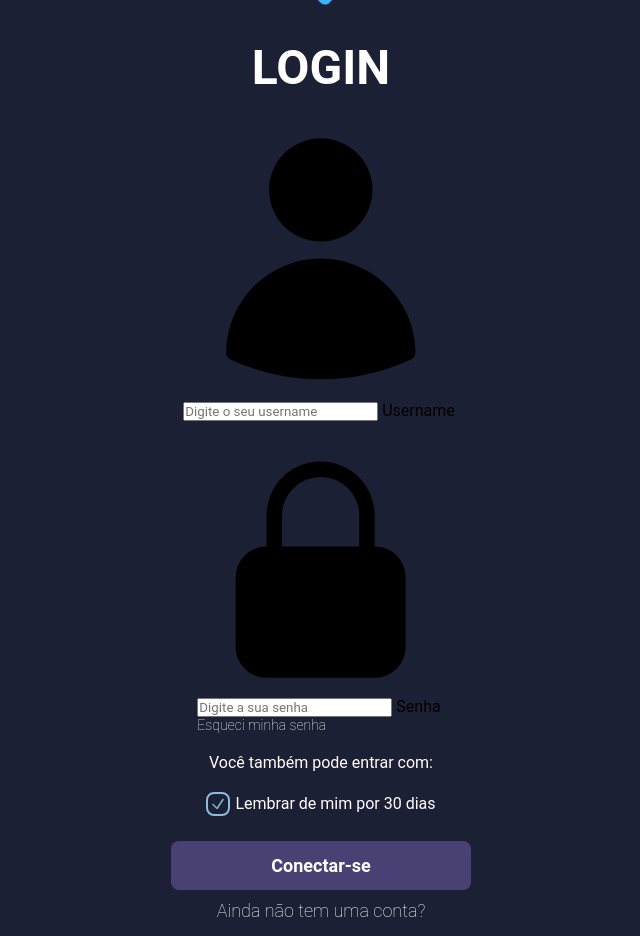
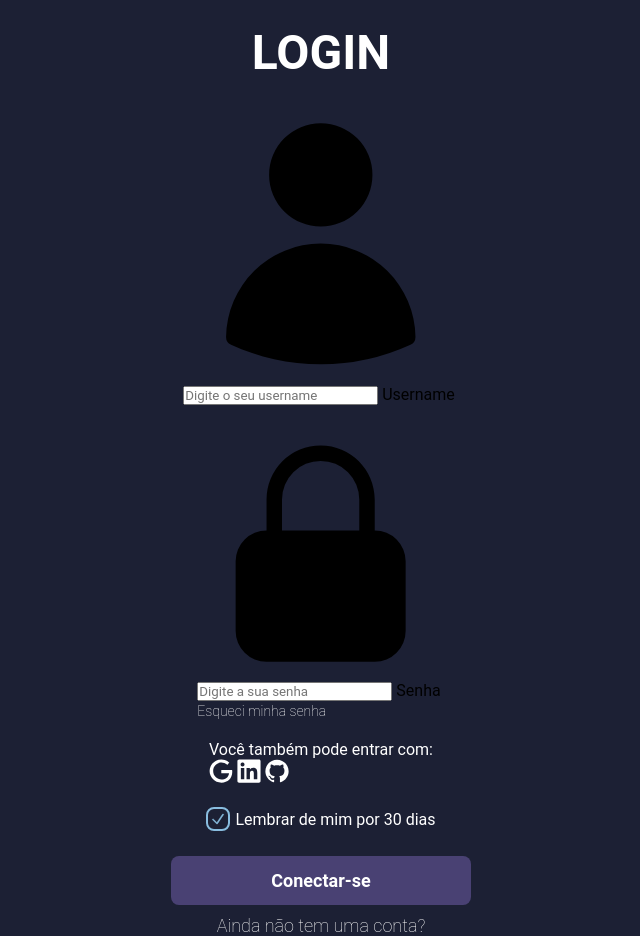
Before and after one commit to gabrielOliv1/gamix, a website: page app/pages/login/login.html in a window 1280 px wide. Shown: the whole page, without its empty margins (319-959 px from the left). Drawn offline with Linux system fonts and the light colour scheme.

Commit message:
feat: added the logos of google, linkedin, and github and added href to forgotten password in HTML

```diff
--- a/app/pages/login/login.html
+++ b/app/pages/login/login.html
@@ -31,13 +31,23 @@
                     <input type="password" id="password_input" class="input_box" placeholder="Digite a sua senha" />
                     <label for="input" class="input_label">Senha</label>
                 </div>
-                <p class="dont_remember_password">Esqueci minha senha</p>
+                <a class="dont_remember_password" href="#">Esqueci minha senha</a>
             </div>
         </div>
         <div class="other_options">
             <div class="login_using">
                 <p>Você também pode entrar com:</p>
-                <!-- Colocar aqui o emoji do github, linkedin e google -->
+                <div class="logos">
+                    <a href="/feed">
+                        <img src="/app/images/google.svg" width="24" height="24" alt="Fazer login com o google" />
+                    </a>
+                    <a href="/feed">
+                        <img src="/app/images/linkedin.svg" width="24" height="24" alt="Fazer login com o linkedin" />
+                    </a>
+                    <a href="/feed">
+                        <img src="/app/images/github.svg" width="24" height="24" alt="Fazer login com o github" />
+                    </a>
+                </div>
             </div>
             <div class="remember">
                 <div class="check">
```
